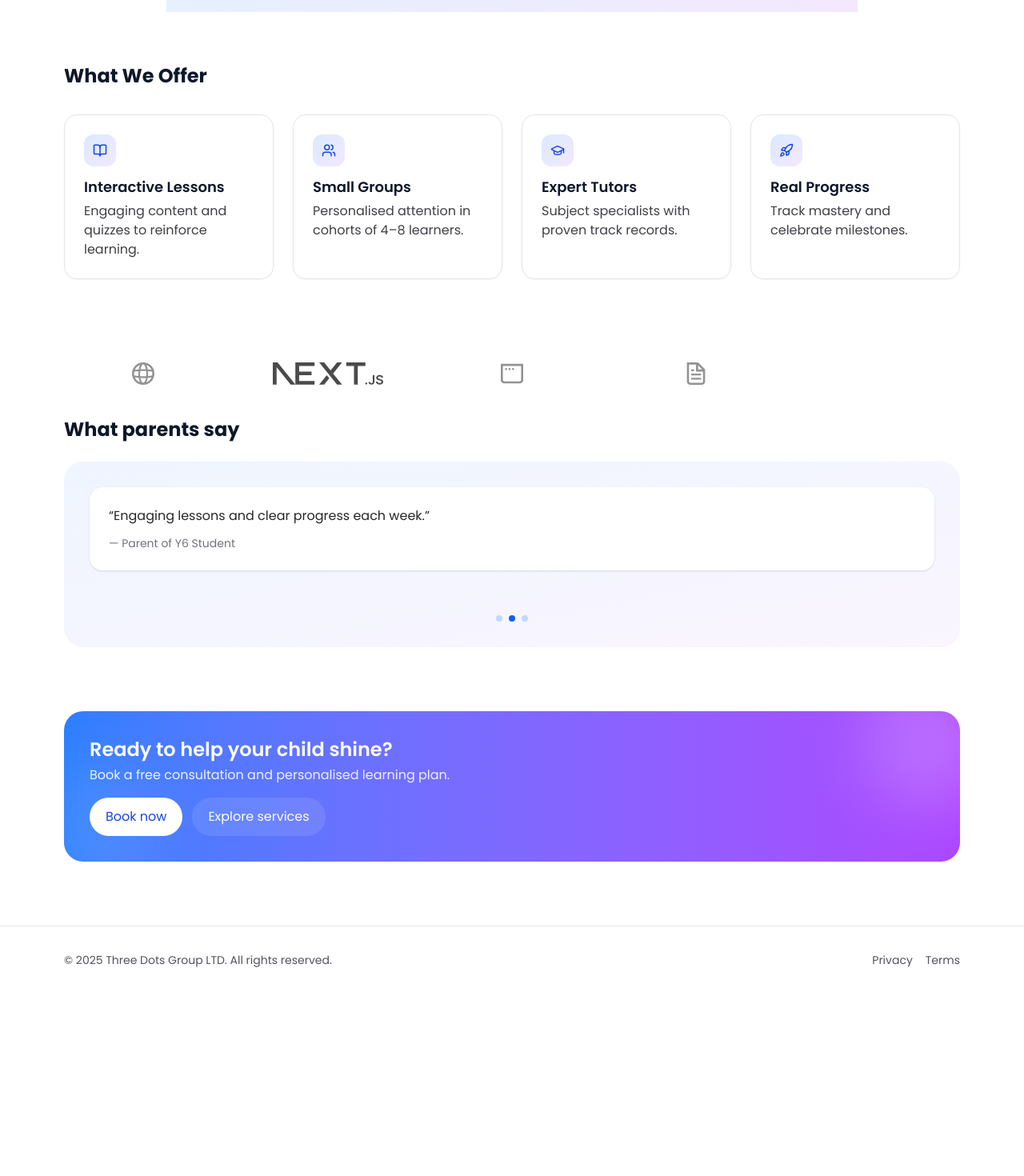
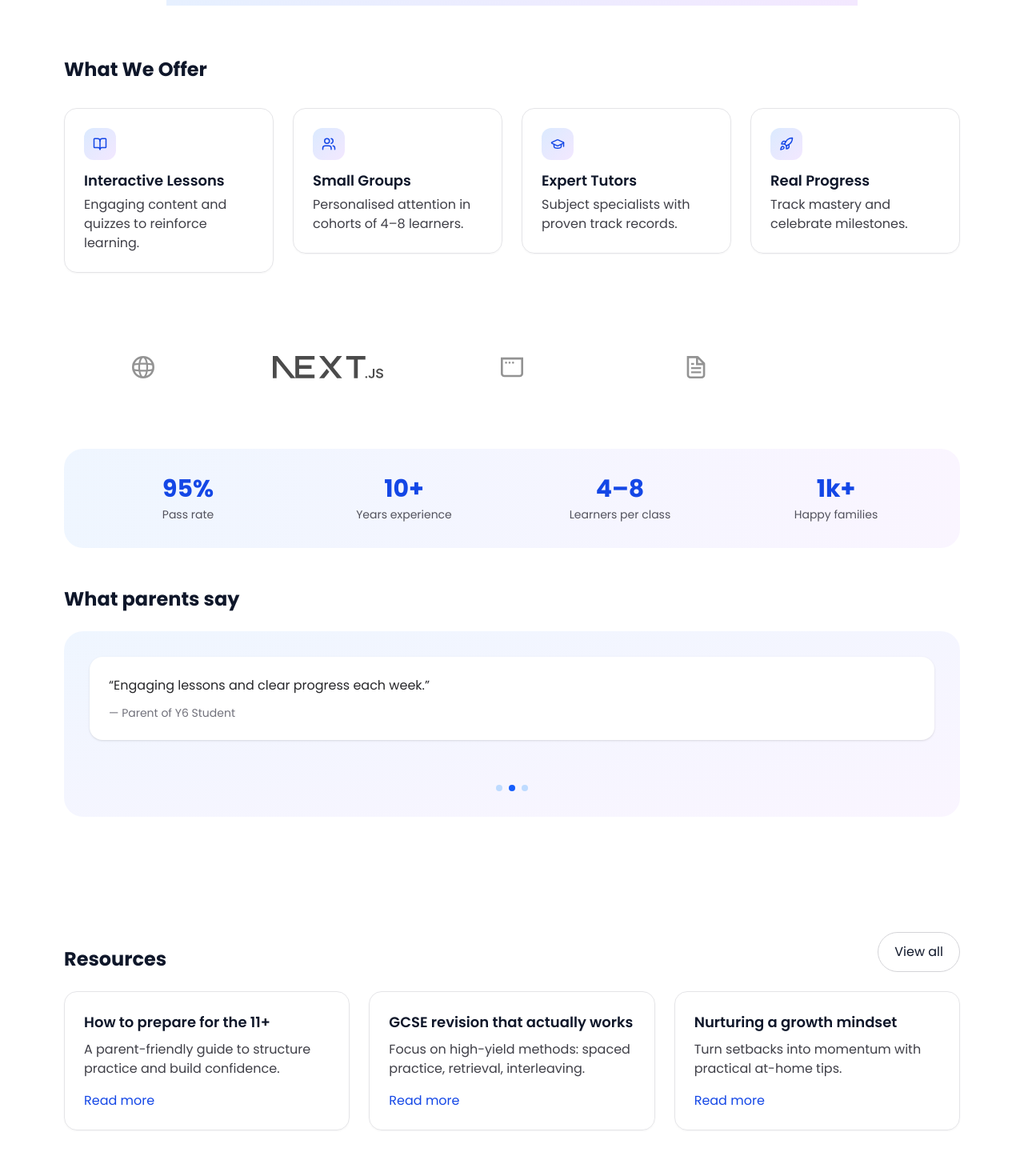
Before and after one commit to sponnambalam97/TDL, a Next.js app: page / in a window 1280 px wide. Shown: the part 720-2190 px from the top of the page at 80% size. Before the commit the page ends 1962 px from the top, so only its background shows below. Built offline with nearby package versions, Linux system fonts and the light colour scheme.

Commit message:
ux: parallax hero, 3D tilt cards, trust metrics, resources teaser

```diff
--- a/src/app/page.tsx
+++ b/src/app/page.tsx
@@ -8,13 +8,16 @@ import { Testimonials } from "@/components/Testimonials";
 import { HeroIllustration } from "@/components/HeroIllustration";
 import { LogoStrip } from "@/components/LogoStrip";
 import { CTABand } from "@/components/CTABand";
+import { Parallax } from "@/components/Parallax";
+import { TrustMetrics } from "@/components/TrustMetrics";
+import { ResourcesTeaser } from "@/components/ResourcesTeaser";
 
 export default function Home() {
   return (
     <main>
       <section className="relative overflow-hidden">
         <BackgroundOrbs />
-        <div className="mx-auto grid max-w-6xl grid-cols-1 items-center gap-10 px-4 pt-16 md:grid-cols-2 md:gap-16 md:pt-24">
+        <div className="mx-auto grid max-w-6xl grid-cols-1 items-center gap-12 px-4 pt-24 md:grid-cols-2 md:gap-20">
           <motion.div
             initial={{ y: 20, opacity: 0 }}
             animate={{ y: 0, opacity: 1 }}
@@ -48,7 +51,9 @@ export default function Home() {
             animate={{ scale: 1, opacity: 1 }}
             transition={{ duration: 0.6, delay: 0.1 }}
           >
-            <HeroIllustration />
+            <Parallax speed={-0.05}>
+              <HeroIllustration />
+            </Parallax>
           </motion.div>
         </div>
       </section>
@@ -73,6 +78,7 @@ export default function Home() {
       </section>
 
       <LogoStrip />
+      <TrustMetrics />
 
       <section className="mx-auto max-w-6xl px-4 pb-20">
         <motion.h2
@@ -87,6 +93,8 @@ export default function Home() {
         <Testimonials />
       </section>
 
+      <ResourcesTeaser />
+
       <CTABand />
     </main>
   );
--- a/src/components/FeatureCard.tsx
+++ b/src/components/FeatureCard.tsx
@@ -1,4 +1,5 @@
 import { ReactNode } from "react";
+import { TiltCard } from "@/components/TiltCard";
 
 export function FeatureCard({
   title,
@@ -10,6 +11,7 @@ export function FeatureCard({
   icon: ReactNode;
 }) {
   return (
+    <TiltCard>
       <div className="card transition-shadow hover:shadow-lg">
         <div className="mb-3 flex h-10 w-10 items-center justify-center rounded-xl bg-gradient-to-br from-blue-100 to-purple-100 text-blue-700">
           {icon}
@@ -17,5 +19,6 @@ export function FeatureCard({
         <h3 className="mb-1 text-lg font-semibold">{title}</h3>
         <p className="text-zinc-700">{description}</p>
       </div>
+    </TiltCard>
   );
 }
--- /dev/null
+++ b/src/components/Parallax.tsx
@@ -0,0 +1,17 @@
+"use client";
+import { PropsWithChildren, useEffect, useState } from "react";
+
+export function Parallax({ children, speed = 0.2 }: PropsWithChildren<{ speed?: number }>) {
+  const [y, setY] = useState(0);
+  useEffect(() => {
+    const onScroll = () => setY(window.scrollY * speed);
+    onScroll();
+    window.addEventListener("scroll", onScroll);
+    return () => window.removeEventListener("scroll", onScroll);
+  }, [speed]);
+  return (
+    <div style={{ transform: `translate3d(0, ${y}px, 0)` }} className="will-change-transform">
+      {children}
+    </div>
+  );
+}
--- /dev/null
+++ b/src/components/ResourcesTeaser.tsx
@@ -0,0 +1,38 @@
+import Link from "next/link";
+
+const posts = [
+  {
+    title: "How to prepare for the 11+",
+    excerpt: "A parent-friendly guide to structure practice and build confidence.",
+  },
+  {
+    title: "GCSE revision that actually works",
+    excerpt: "Focus on high-yield methods: spaced practice, retrieval, interleaving.",
+  },
+  {
+    title: "Nurturing a growth mindset",
+    excerpt: "Turn setbacks into momentum with practical at-home tips.",
+  },
+];
+
+export function ResourcesTeaser() {
+  return (
+    <div className="mx-auto max-w-6xl px-4 py-16">
+      <div className="mb-6 flex items-end justify-between">
+        <h2 className="text-2xl font-bold">Resources</h2>
+        <Link href="/blog" className="btn-secondary">View all</Link>
+      </div>
+      <div className="grid grid-cols-1 gap-6 md:grid-cols-3">
+        {posts.map((p) => (
+          <article key={p.title} className="card">
+            <h3 className="text-lg font-semibold">{p.title}</h3>
+            <p className="mt-2 text-zinc-700">{p.excerpt}</p>
+            <div className="mt-4">
+              <Link href="#" className="text-blue-700 hover:underline">Read more</Link>
+            </div>
+          </article>
+        ))}
+      </div>
+    </div>
+  );
+}
--- /dev/null
+++ b/src/components/TiltCard.tsx
@@ -0,0 +1,35 @@
+"use client";
+import { PropsWithChildren, useRef } from "react";
+
+export function TiltCard({ children }: PropsWithChildren) {
+  const ref = useRef<HTMLDivElement>(null);
+
+  const handle = (e: React.MouseEvent) => {
+    const el = ref.current;
+    if (!el) return;
+    const rect = el.getBoundingClientRect();
+    const x = e.clientX - rect.left;
+    const y = e.clientY - rect.top;
+    const midX = rect.width / 2;
+    const midY = rect.height / 2;
+    const rotateY = ((x - midX) / midX) * 6; // max 6deg
+    const rotateX = -((y - midY) / midY) * 6;
+    el.style.transform = `perspective(800px) rotateX(${rotateX}deg) rotateY(${rotateY}deg)`;
+  };
+
+  const reset = () => {
+    const el = ref.current;
+    if (el) el.style.transform = "perspective(800px) rotateX(0deg) rotateY(0deg)";
+  };
+
+  return (
+    <div
+      ref={ref}
+      onMouseMove={handle}
+      onMouseLeave={reset}
+      className="transition-transform duration-150 will-change-transform"
+    >
+      {children}
+    </div>
+  );
+}
--- /dev/null
+++ b/src/components/TrustMetrics.tsx
@@ -0,0 +1,20 @@
+export function TrustMetrics() {
+  const items = [
+    { k: "95%", v: "Pass rate" },
+    { k: "10+", v: "Years experience" },
+    { k: "4–8", v: "Learners per class" },
+    { k: "1k+", v: "Happy families" },
+  ];
+  return (
+    <div className="mx-auto max-w-6xl px-4 py-12">
+      <div className="grid grid-cols-2 gap-6 rounded-3xl bg-gradient-to-r from-blue-50 to-purple-50 p-8 text-center md:grid-cols-4">
+        {items.map((it) => (
+          <div key={it.v}>
+            <div className="text-3xl font-extrabold text-blue-700">{it.k}</div>
+            <div className="mt-1 text-sm text-zinc-600">{it.v}</div>
+          </div>
+        ))}
+      </div>
+    </div>
+  );
+}
```
Lines whose indentation alone changed are shown as unchanged.
